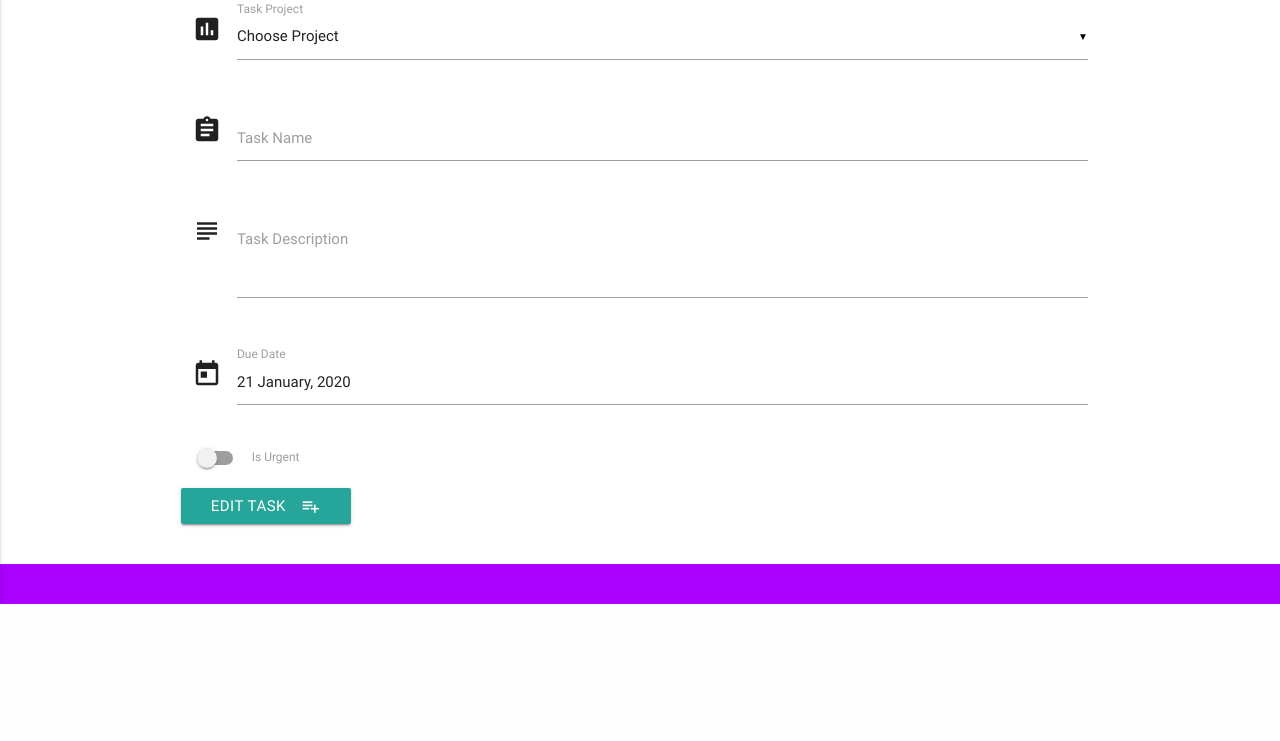
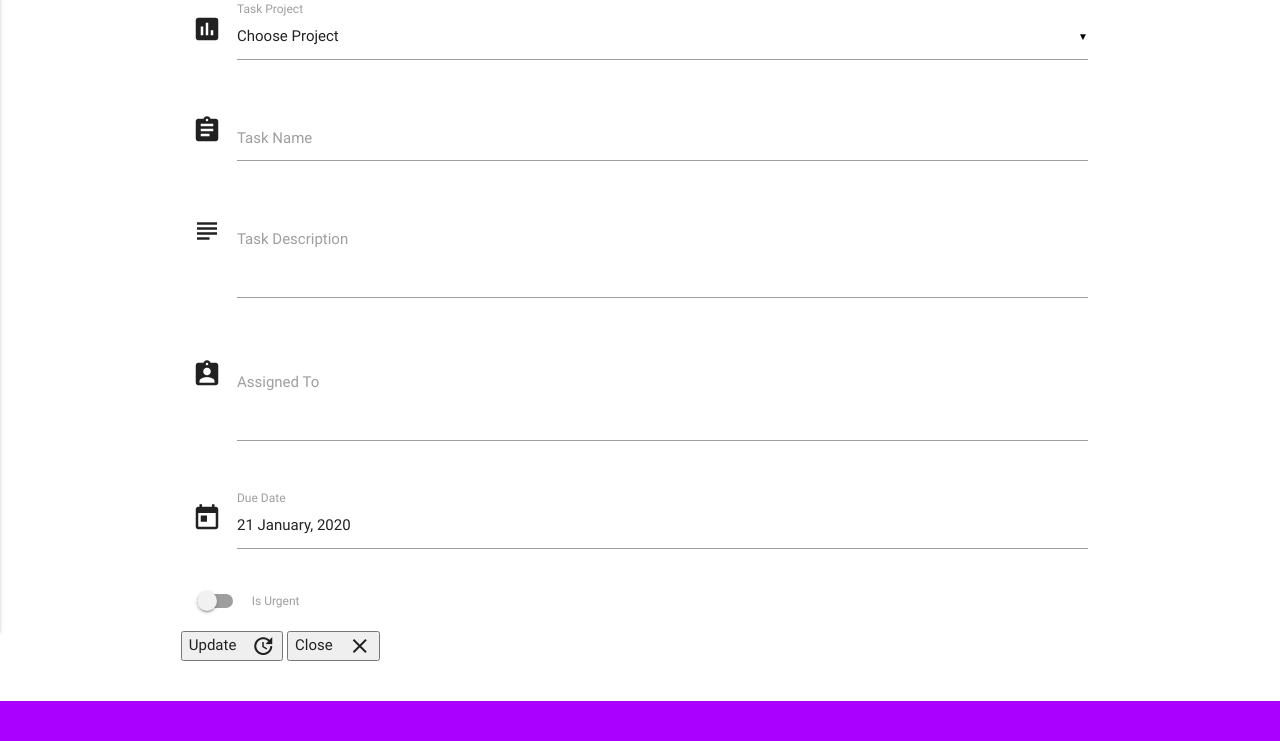
Before and after one commit to Mofarrell1967/project-task-tracker, a Flask app: template templates/edittask.html in a window 1280 px wide. Shown: the part 228-969 px from the top of the page. Before the commit the page ends 832 px from the top, so only its background shows below. Run offline with Flask 2, Linux system fonts and the light colour scheme; the template is opened without the code that fills it, so the values that code supplies are empty; some libraries are stand-ins or nearby versions.

Commit message:
Updated with additional fields for staff

```diff
--- a/app.py
+++ b/app.py
@@ -40,6 +40,7 @@ def update_task(task_id):
         'task_name':request.form.get('task_name'),
         'project_name':request.form.get('project_name'),
         'task_description': request.form.get('task_description'),
+        'staff_name': request.form.get('staff_name'),
         'due_date': request.form.get('due_date'),
         'is_urgent':request.form.get('is_urgent')
     })
--- a/static/css/style.css
+++ b/static/css/style.css
@@ -10,7 +10,7 @@
 
 .btn_small {
     height: 24px;
-    width: 60px;
+    width: 50px;
     line-height: 24px;
     margin: 5px 5px;
     padding: 0 0.5em;
--- a/templates/addproject.html
+++ b/templates/addproject.html
@@ -7,6 +7,7 @@
         <div class="input-field col s12">
             <i class="material-icons prefix">poll</i>
             <input id="project_name" name="project_name" type="text" class="validate">
+            <input id="name" name="name" type="text" class="validate">
             <label for="project_name">Project Name</label>
         </div>
     </div>
@@ -16,4 +17,6 @@
         </button>
     </div>
 </form>
+
+
 {% endblock %}
--- a/templates/editproject.html
+++ b/templates/editproject.html
@@ -9,6 +9,11 @@
                 <i class="material-icons prefix">poll</i>
                 <input id="project_name" name="project_name" type="text" class="validate" value="{{project.project_name}}">
                 <label for="project_name">Project Name</label>
+            </div>
+            <div class="input-field col s12">
+                <i class="material-icons prefix">poll</i>
+                <input id="name" name="name" type="text" class="validate" value="{{project.name}}">
+                <label for="name">Staff Name</label>
             </div>
         </div>
         <div class="row">
--- a/templates/edittask.html
+++ b/templates/edittask.html
@@ -35,6 +35,13 @@
         </div>
         <div class="row">
             <div class="input-field col s12">
+                <i class="material-icons prefix">assignment_ind</i>
+                <textarea name="staff_name" id="staff_name" class="materialize-textarea">{{task.staff_name}}</textarea>
+                <label for="icon_telephone">Assigned To</label>
+            </div>
+        </div>
+        <div class="row">
+            <div class="input-field col s12">
                 <i class="material-icons prefix">today</i>
                 <input id="due_date" name="due_date" type="text" class="datepicker">
                 <label for="icon_prefix">Due Date</label>
@@ -54,8 +61,12 @@
             </div>
         </div>
         <div class="row">
-            <button class="btn waves-effect waves-light" type="submit" name="action">Edit Task
-                <i class="material-icons right">playlist_add</i>
+            <button class=".btn_small waves-effect waves-light" type="submit" name="action">Update
+                <i class="material-icons right">update</i>
+             </button>
+
+            <button class=".btn_small waves-effect waves-light" type="submit" name="action">Close
+                <i class="material-icons right">close</i>
              </button>
         </div>
     </form>
```
Also changed, not shown: templates/addtask.html (+7 -0 lines).
